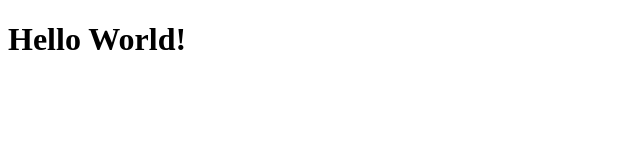
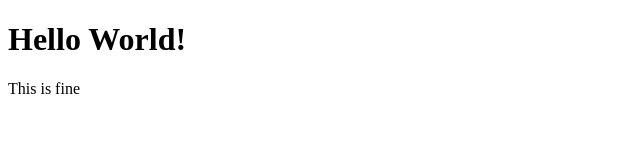
Before and after one commit to ievagui/test, a plain HTML site: page index.html in a window 1280 px wide. Shown: the full height of the page, 0-640 px from the left. Drawn offline with Linux system fonts and the light colour scheme.

Commit message:
it truly is

```diff
--- a/index.html
+++ b/index.html
@@ -3,6 +3,7 @@
 <body>
 
 <h1>Hello World!</h1>
+ <p>This is fine</p>
 
 </body>
 </html>
```
